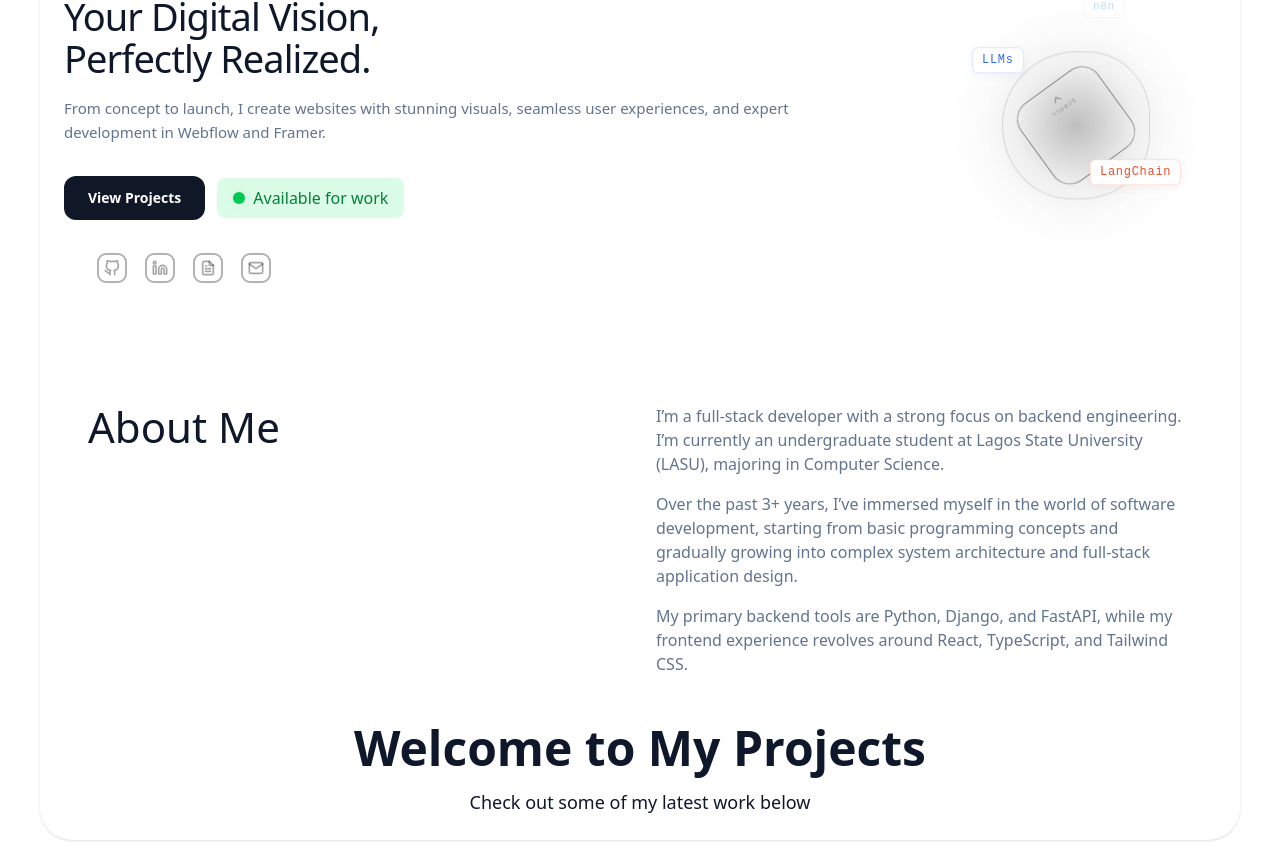
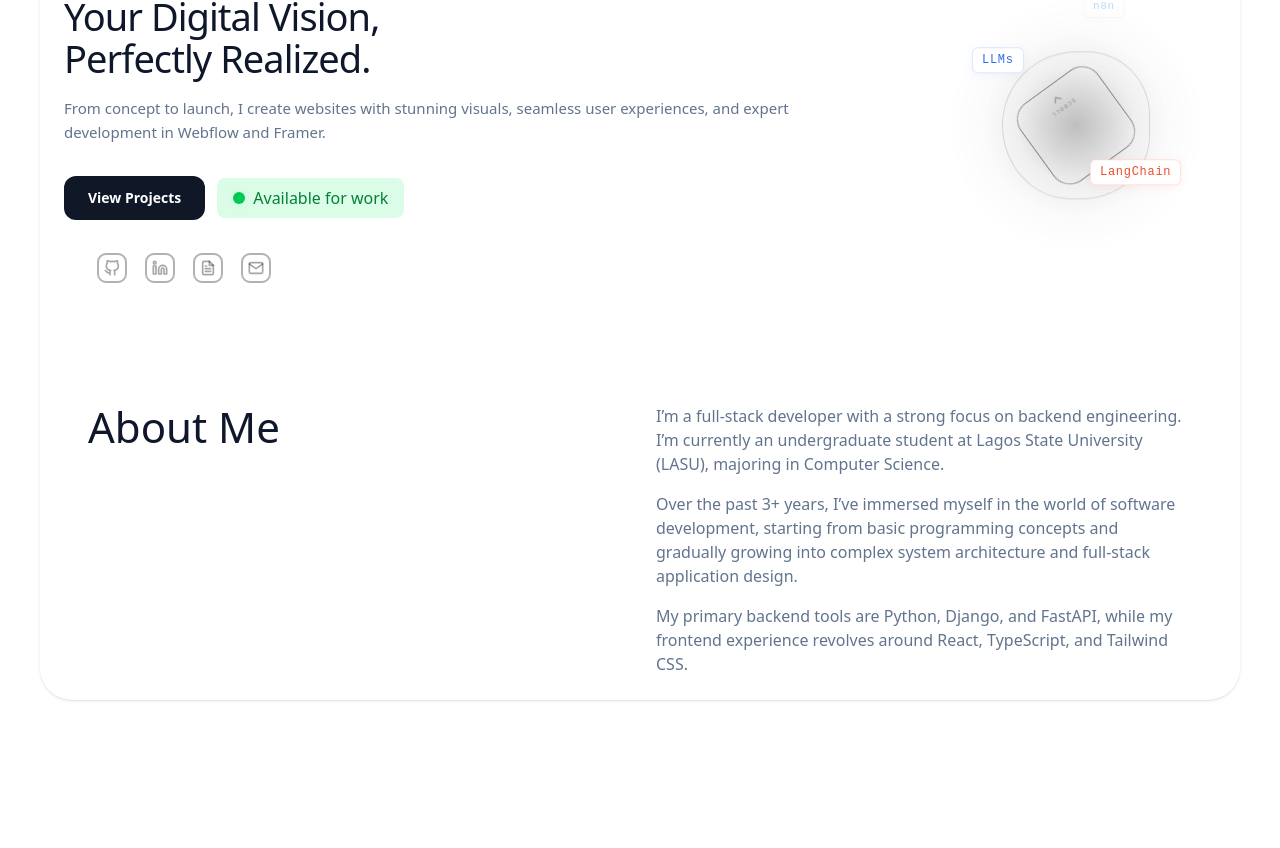
Before and after one commit to Dahmie87/portfolioIn3d, a React (Vite) app: page / in a window 1280 px wide. Shown: the part 284-1132 px from the top of the page. After the commit the page ends 992 px from the top, so only its background shows below. Built offline with nearby package versions, Linux system fonts and the light colour scheme.

Commit message:
add new about with heading

```diff
--- a/src/components/about.tsx
+++ b/src/components/about.tsx
@@ -3,7 +3,7 @@ export default function About() {
     <section className="max-w-6xl mx-auto p-6">
       <div className="grid grid-cols-1 md:grid-cols-2 gap-8">
         {/* Left Column */}
-        <div className="font-medium text-4xl md:text-[42px]">
+        <div className="font-normal text-4xl md:text-[42px]">
           About Me
         </div>
 
--- a/src/components/home.tsx
+++ b/src/components/home.tsx
@@ -71,8 +71,7 @@ export default function ProtoType(): React.ReactElement {
           </div>
         </div>
 
-        <About />
-<BlurryText/>
+        <About  />
       </div>
     </div>
   );
```
